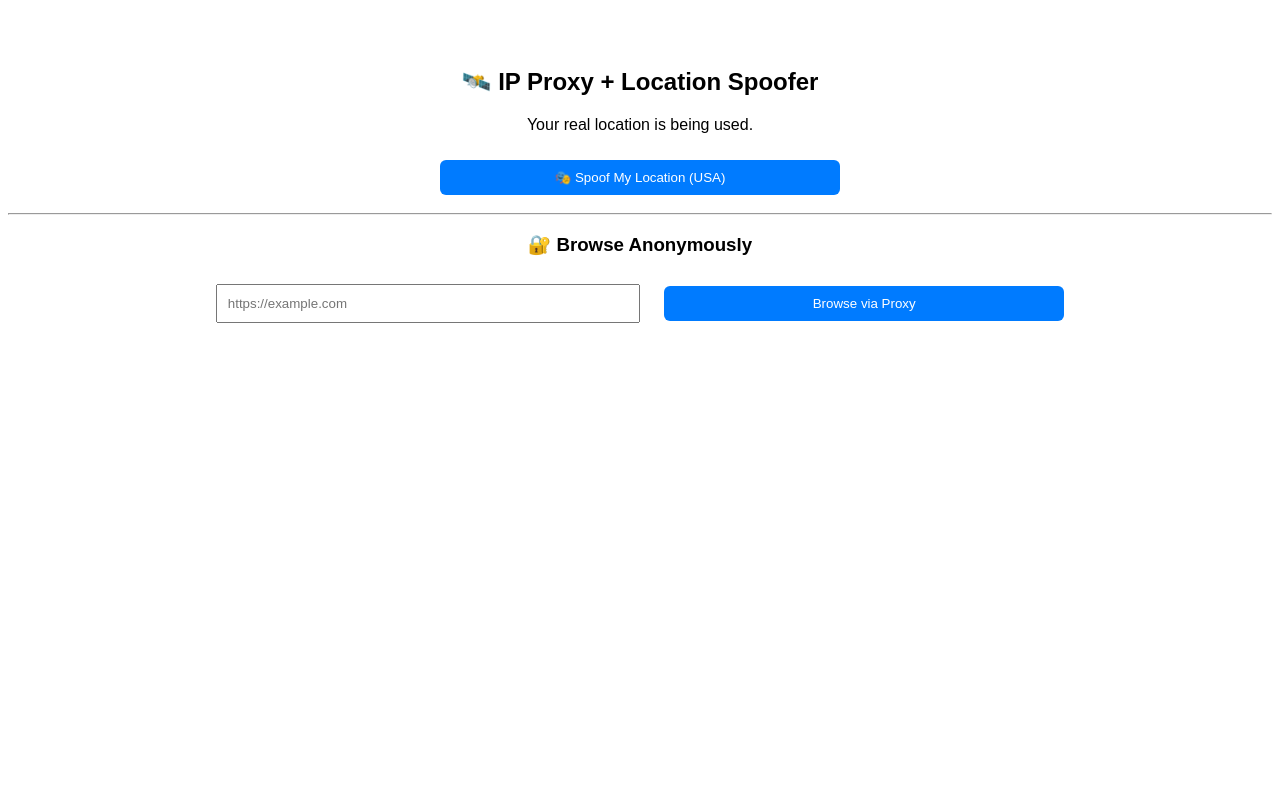
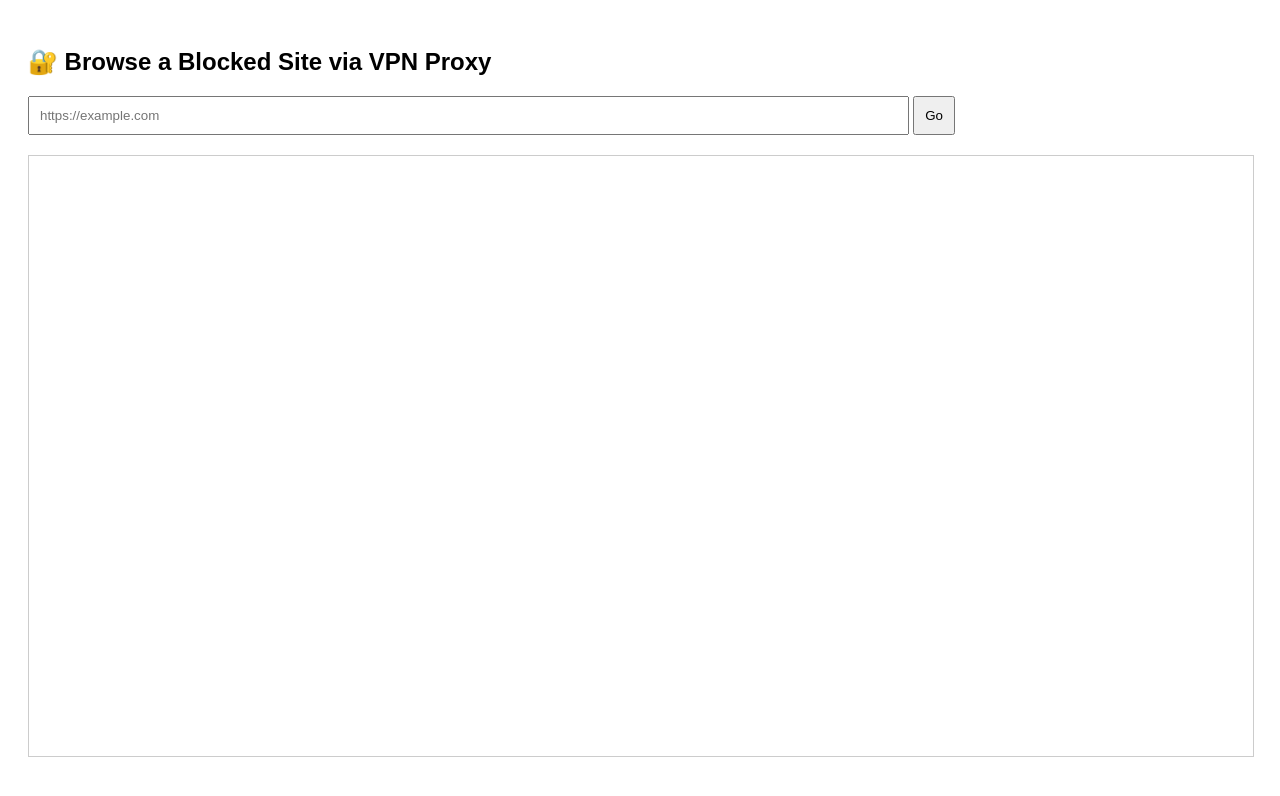
Before and after one commit to Ibrahimshaa907/vpn-node-proxy, a website: page public/index.html in a window 1280 px wide. Drawn offline with Linux system fonts and the light colour scheme.

Commit message:
Update index.html

```diff
--- a/public/index.html
+++ b/public/index.html
@@ -3,48 +3,45 @@
 <head>
   <meta charset="UTF-8" />
   <meta name="viewport" content="width=device-width, initial-scale=1.0"/>
-  <title>VPN Proxy + Location Spoof</title>
+  <title>VPN Proxy Browser</title>
   <style>
-    body { font-family: sans-serif; text-align: center; padding-top: 40px; }
-    input, button { padding: 10px; width: 80%; max-width: 400px; margin: 10px; }
-    button { background: #007BFF; color: white; border: none; border-radius: 6px; }
-    .spoofed { color: green; font-weight: bold; }
+    body {
+      font-family: Arial, sans-serif;
+      padding: 20px;
+    }
+    input {
+      width: 70%;
+      padding: 10px;
+    }
+    button {
+      padding: 10px;
+    }
+    iframe {
+      width: 100%;
+      height: 600px;
+      margin-top: 20px;
+      border: 1px solid #ccc;
+    }
   </style>
 </head>
 <body>
-  <h2>🛰️ IP Proxy + Location Spoofer</h2>
-  <p id="status">Your real location is being used.</p>
-  <button onclick="spoofLocation()">🎭 Spoof My Location (USA)</button>
-  <hr>
-  <h3>🔐 Browse Anonymously</h3>
-  <form onsubmit="openProxy(event)">
+  <h2>🔐 Browse a Blocked Site via VPN Proxy</h2>
+  <form id="proxyForm">
     <input type="text" id="targetUrl" placeholder="https://example.com" required />
-    <button type="submit">Browse via Proxy</button>
+    <button type="submit">Go</button>
   </form>
 
+  <iframe id="resultFrame"></iframe>
+
   <script>
-    let isSpoofed = false;
-    function spoofLocation() {
-      if (!isSpoofed) {
-        const fakeLatitude = 40.7128;
-        const fakeLongitude = -74.0060;
-        navigator.geolocation.getCurrentPosition = function(success) {
-          success({ coords: {
-            latitude: fakeLatitude,
-            longitude: fakeLongitude,
-            accuracy: 100
-          }});
-        };
-        isSpoofed = true;
-        document.getElementById("status").innerHTML = "📍 Location spoofed to <span class='spoofed'>New York, USA</span>";
-      }
-    }
+    const form = document.getElementById("proxyForm");
+    const frame = document.getElementById("resultFrame");
 
-    function openProxy(e) {
+    form.addEventListener("submit", function (e) {
       e.preventDefault();
-      const url = document.getElementById('targetUrl').value;
-      window.open(`/proxy?url=${encodeURIComponent(url)}`, '_blank');
-    }
+      const url = document.getElementById("targetUrl").value;
+      frame.src = `/proxy?url=${encodeURIComponent(url)}`;
+    });
   </script>
 </body>
 </html>
```
